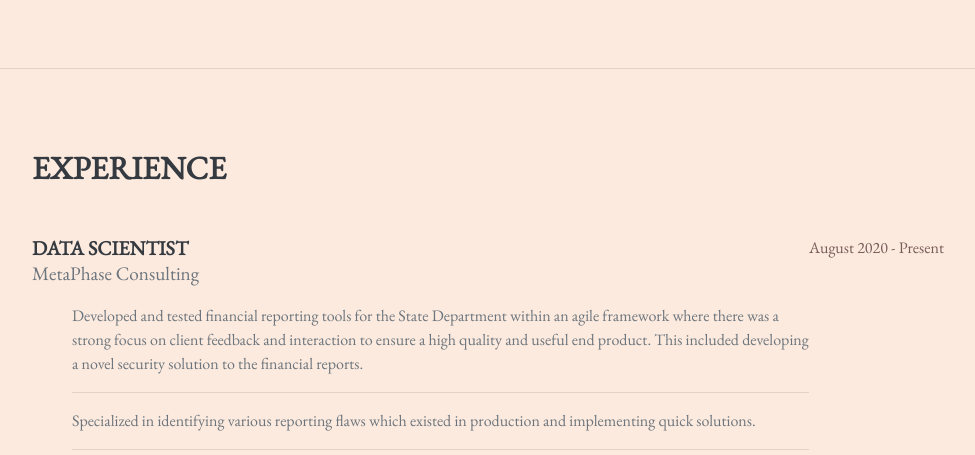
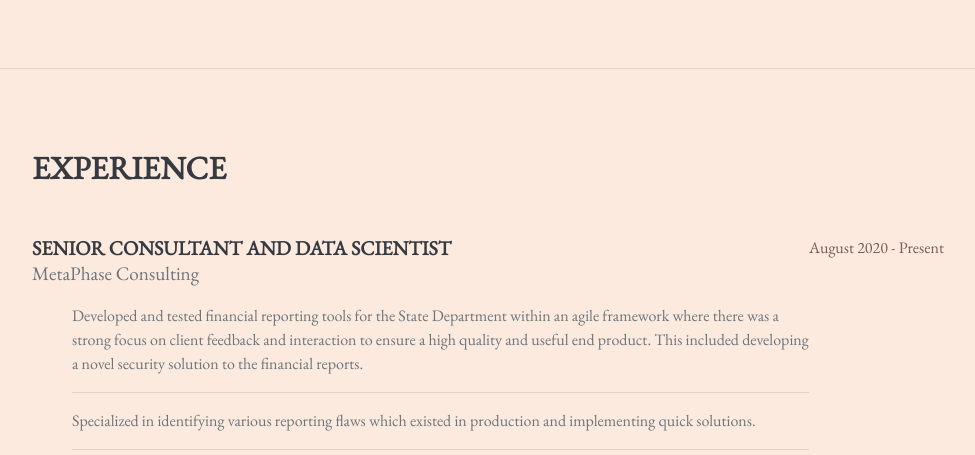
Before and after one commit to brianvandenakker/Personal-Website, a Python web app: template portfolio/templates/index.html in a window 1280 px wide. Shown: the part 1609-2064 px from the top of the page, without its empty margins (288-1263 px from the left). Run offline with Jinja, Linux system fonts and the light colour scheme; the template is opened without the code that fills it, so the values that code supplies are empty; some libraries are stand-ins or nearby versions; some web fonts are replaced.

Commit message:
Update experience.html

```diff
--- a/portfolio/templates/experience.html
+++ b/portfolio/templates/experience.html
@@ -4,7 +4,7 @@
         <h3 class="mb-5">Experience</h3>
         <div class="d-flex flex-column flex-md-row justify-content-between mb-5">
             <div class="flex-grow-1">
-                <h5 class="mb-0">Data Scientist</h5>
+                <h5 class="mb-0">Senior Consultant and Data Scientist</h5>
                 <div class="subheading mb-3">MetaPhase Consulting</div>
                 <ul class = "fa-ul mb-0">
                     <li>
```
